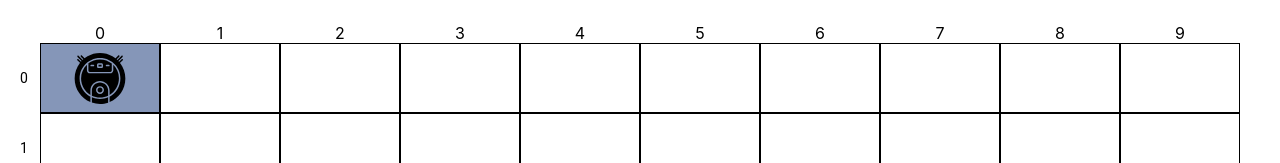
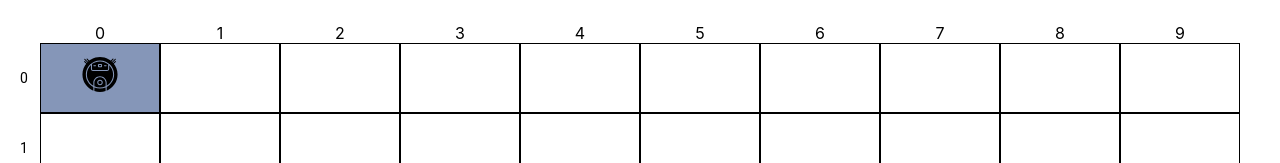
Before and after one commit to Paleczny/robot-painter, a React (Vite) app: page / in a window 1280 px wide. Shown: the part 191-354 px from the top of the page. Built offline with nearby package versions, Linux system fonts and the light colour scheme.

Commit message:
feature/new-way-to-display-robot change way the robot img is shown on the ui to allow for a better animation when moving the robot

```diff
--- a/src/components/Grid/Grid.scss
+++ b/src/components/Grid/Grid.scss
@@ -5,10 +5,10 @@
   text-align: center;
 }
 
-.robot-img {
-  width: 75%;
-  height: 75%;
-}
+//.robot-img {
+//  width: 75%;
+//  height: 75%;
+//}
 
 .cell {
   width: 100%;
@@ -20,6 +20,7 @@
 }
 
 .painted {
+  transition: 1.2s all;
   background-color: $robot-blue-500;
 }
 
@@ -28,3 +29,8 @@
   left: 0;
   font-size: 14px;
 }
+
+.robot-img {
+  position: absolute;
+  transition: 0.3s all;
+}
--- a/src/components/Grid/Grid.tsx
+++ b/src/components/Grid/Grid.tsx
@@ -1,6 +1,7 @@
 import './Grid.scss';
 
 import Vacuum from "/vacuum.svg"
+import {useMemo} from "react";
 
 interface GridProps {
     grid: [][],
@@ -9,6 +10,27 @@ interface GridProps {
 }
 
 const Grid = ({grid, robotPosition, robotDirection}: GridProps) => {
+
+    const getRobotImgPosition = useMemo(() => {
+        const elementById = document.getElementById(`${robotPosition.y},${robotPosition.x}`);
+        const width = elementById?.offsetWidth / 1.4
+        const left = elementById?.offsetLeft + (elementById?.offsetWidth / 2) - width / 2;
+        const top = elementById?.offsetTop + elementById?.offsetHeight / 5;
+        const height = elementById?.offsetHeight / 2;
+        return {left, top, width, height}
+    }, [robotPosition])
+
+    const direction = useMemo(() => {
+        let imgRotation;
+        switch (robotDirection) {
+            case 'up'   :imgRotation = '0deg';break;
+            case 'right':imgRotation = '90deg';break;
+            case 'down' :imgRotation = '180deg';break;
+            case 'left' :imgRotation = '270deg';break;
+        }
+        return imgRotation;
+    }, [robotDirection])
+
     return (
         <div className="grid"
              style={{
@@ -19,26 +41,32 @@ const Grid = ({grid, robotPosition, robotDirection}: GridProps) => {
                 <div key={rowIndex}>
                     {rowIndex}
                     {row.map((col, colIndex: number) => {
-                        const showRobotInCell = rowIndex === robotPosition.y && colIndex === robotPosition.x;
-                        let imgRotation;
-                        switch (robotDirection) {
-                            case 'up'   :imgRotation = '0deg';break;
-                            case 'right':imgRotation = '90deg';break;
-                            case 'down' :imgRotation = '180deg';break;
-                            case 'left' :imgRotation = '270deg';break;
-                        }
+                        // const showRobotInCell = rowIndex === robotPosition.y && colIndex === robotPosition.x;
                         return (
                             <div
+                                id={`${rowIndex},${colIndex}`}
                                 key={colIndex}
                                 className={`cell ${col ? 'painted' : ''}`}
                             >
                                 {rowIndex === 0 && <span className="row-index-span">{colIndex}</span>}
-                                {showRobotInCell && <img alt="" className='robot-img' src={Vacuum} style={{rotate: imgRotation}}/>}
+                                {/*{showRobotInCell && <img alt="" className='robot-img' src={Vacuum} style={{rotate: direction}}/>}*/}
                             </div>
                         )
                     })}
                 </div>
             ))}
+            {/*having the img here allows for animations because the the image isnt being recreated within the grid
+            // the down side is having to use some interesting logic to get the img placement */}
+            <img alt=""
+                 className='robot-img'
+                 src={Vacuum}
+                 style={{
+                     left: getRobotImgPosition.left,
+                     top: getRobotImgPosition.top,
+                     rotate: direction,
+                     width: getRobotImgPosition.width,
+                     height: getRobotImgPosition.height,
+                 }}/>
         </div>
     );
 };
```
